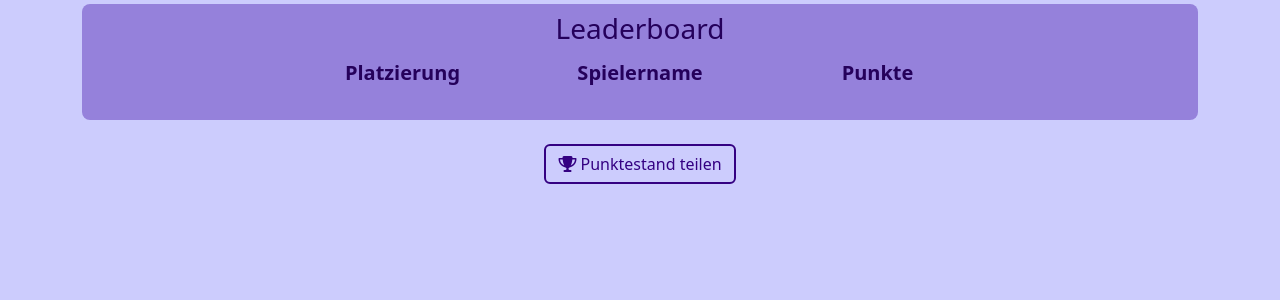
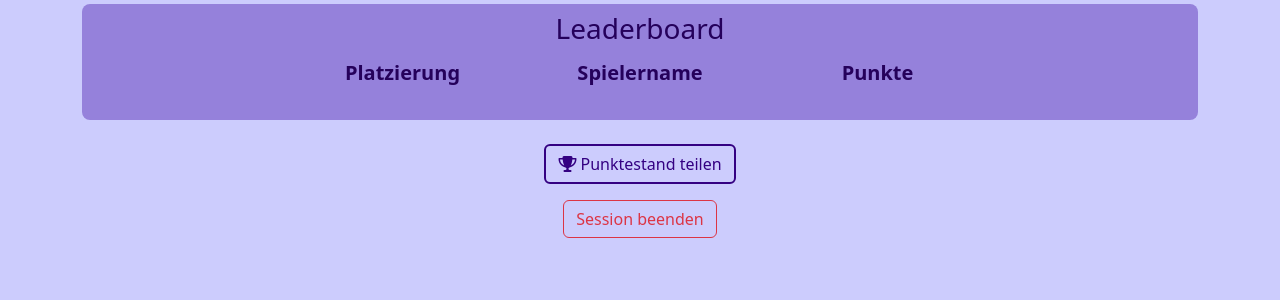
Before and after one commit to sebastianseidel24/QuizMeister, a Flask app: page /hostquiz/5 in a window 1280 px wide. Shown: the part 399-699 px from the top of the page. Run offline with Flask 3, Linux system fonts and the light colour scheme; a user stored in the database is signed in; data comes from the database, SQL or seed files in the repository; some libraries are stand-ins or nearby versions.

Commit message:
Quiz session can be closed by the host

```diff
--- a/quizzy.py
+++ b/quizzy.py
@@ -195,7 +195,15 @@ def quiz(quiz_id):
         questions = cur.fetchall()
 
     if quiz != None and quiz[3] == session["user_id"]:
-        return render_template("quiz.html", quiz=quiz, questions=questions)
+
+        # Prüfen ob Session bereits existiert
+        session_active = False
+        for quiz_session in quiz_sessions:
+            if quiz_sessions[quiz_session]["quiz_id"] == quiz_id:
+                session_active = True
+                return render_template("quiz.html", quiz=quiz, questions=questions, session_active=session_active)
+
+        return render_template("quiz.html", quiz=quiz, questions=questions, session_active=session_active)
     else:
         return "Quiz nicht gefunden oder keine Zugriffsberechtigung.", 404
 
@@ -427,11 +435,11 @@ def playquiz():
 
 @socketio.on("connect")
 def handle_connect():
-    print("Teilnehmer verbunden: " + request.sid)
+    print("Teilnehmer verbunden: " + session["username"])
 
 @socketio.on("disconnect")
 def handle_disconnect():
-    print("Teilnehmer getrennt")
+    print("Teilnehmer getrennt: " + session["username"])
 
 
 # Funktion zum Generieren eines zufälligen Session-Codes
@@ -441,30 +449,39 @@ def generate_session_code():
 
 @socketio.on("host_session")
 def handle_host_session(quiz_id):
-    # Session-Code generieren
-    session_code = generate_session_code()
+    # Prüfen ob Session bereits läuft und ob aktueller User der Host ist
+    session_active = False
+    for quiz_session in quiz_sessions:
+        if quiz_sessions[quiz_session]["quiz_id"] == quiz_id and quiz_sessions[quiz_session]["host"] == session["username"]:
+            session_active = True
+            session_code = quiz_session
 
-    # Neue Quiz-Session erstellen
-    quiz_sessions[session_code] = {}
-    quiz_session = quiz_sessions[session_code]
+    # Quiz Namen abrufen
+    with sqlite3.connect('quizzy.db') as con:
+            cur = con.cursor()
+            cur.execute("SELECT title FROM quizzes WHERE quiz_id = (?)", (quiz_id,))
+            quiz = cur.fetchone()
+            quiz_name = quiz[0]
 
-    quiz_session["quiz_id"] = quiz_id
+    if not session_active:
+        # Session-Code generieren
+        session_code = generate_session_code()
 
-    with sqlite3.connect('quizzy.db') as con:
-        cur = con.cursor()
-        cur.execute("SELECT title FROM quizzes WHERE quiz_id = (?)", (quiz_id,))
-        quiz = cur.fetchone()
-        quiz_name = quiz[0]
+        # Neue Quiz-Session erstellen
+        quiz_sessions[session_code] = {}
+        quiz_session = quiz_sessions[session_code]
+        quiz_session["quiz_id"] = quiz_id
+        quiz_session["quiz_name"] = quiz_name
+        quiz_session["host"] = session["username"]
+        quiz_session["players"] = {}
 
-    quiz_session["quiz_name"] = quiz_name
+        print(f"Host hat Room '{session_code}' für Quiz '{quiz_name}' mit ID {quiz_id} erstellt.")
 
-    quiz_session["host"] = session["username"]
+    else:
+        print(f"Host hat Room '{session_code}' für Quiz '{quiz_name}' mit ID {quiz_id} wieder betreten.")
 
-    quiz_session["players"] = {}
-
-    # Host tritt dem Room bei
+    # Host tritt dem Room bei (auch bei Wiedereinstieg)
     join_room(session_code)
-    print(f"Host hat Room '{session_code}' für Quiz '{quiz_name}' mit ID {quiz_id} erstellt.")
     print(quiz_sessions)
     emit("session_created", session_code, broadcast=False)
 
@@ -600,6 +617,19 @@ def handle_share_leaderboard(session_code):
         points = quiz_session["players"][player]["points"]
         emit("send_leaderboard", (place, playername, points), to=session_code)
 
+@socketio.on("end_session")
+def handle_end_session(session_code):
+    quiz_session = quiz_sessions[session_code]
+    quiz_id = quiz_session["quiz_id"]
+    quiz_name = quiz_session["quiz_name"]
+    redirect_url = url_for("quiz", quiz_id=quiz_id)
+
+    # Session beenden
+    emit("session_ended", redirect_url, to=session_code)
+    quiz_sessions.pop(session_code)
+    print(f"Session {session_code} für Quiz '{quiz_name}' mit ID {quiz_id} beendet.")
+    print(quiz_sessions)
+
 
 # App starten
 if __name__ == '__main__':
--- a/templates/hostquiz.html
+++ b/templates/hostquiz.html
@@ -96,7 +96,8 @@
         </div>
         <button class="btn btn-primary mb-3" type="button" id="share_leaderboard_btn"><i class="fa-solid fa-trophy"></i>
             Punktestand teilen
-        </button>
+        </button><br>
+        <button type="button" id="end_session" class="btn btn-outline-danger">Session beenden</button>
     </div>
 
 
@@ -294,6 +295,16 @@
             socket.emit("share_leaderboard", session_id);
         });
 
+        document.getElementById("end_session").addEventListener("click", function () {
+            confirm('Bist du sicher, dass du dieses Quiz beenden möchtest?');
+            socket.emit("end_session", session_id);
+        });
+
+        socket.on("session_ended", (redirect_url) => {
+            socket.disconnect();
+            window.location.href = redirect_url; // Leite zur Quiz-Seite weiter
+        });
+
     </script>
 
 
```
Also changed, not shown: templates/playquiz.html (+23 -1 lines), templates/quiz.html (+6 -3 lines).
